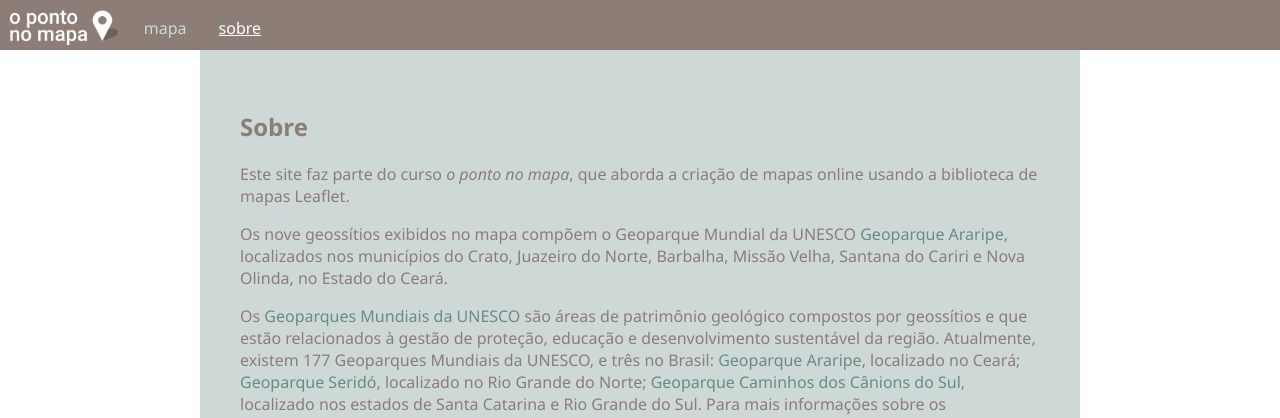
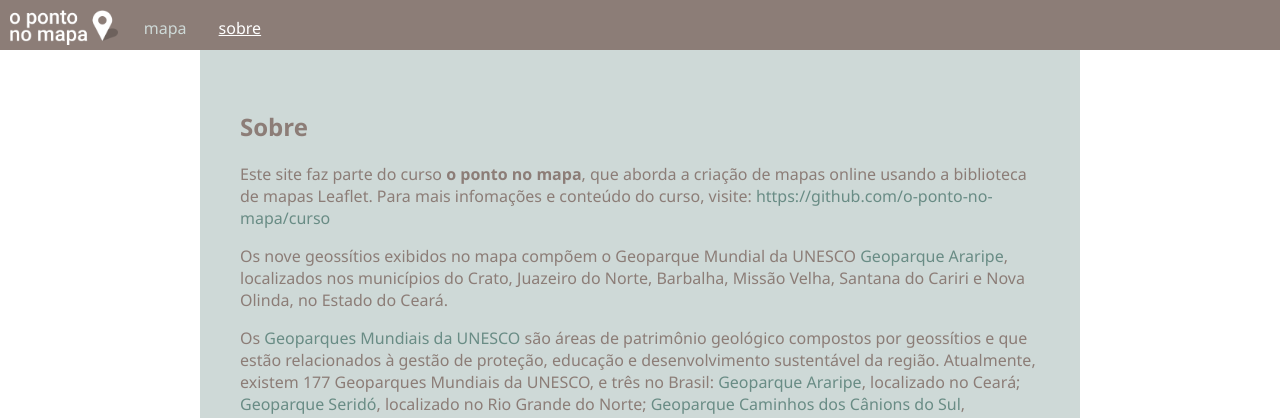
Before and after one commit to O-ponto-no-mapa/site, a plain HTML site: page sobre.html in a window 1280 px wide. Shown: the top 418 px of the page. Drawn offline with nearby package versions, Linux system fonts and the light colour scheme.

Commit message:
Add files via upload

```diff
--- a/sobre.html
+++ b/sobre.html
@@ -6,7 +6,7 @@
     <meta name="viewport" content="width=device-width, initial-scale=1.0, maximum-scale=1.0, user-scalable=no"">
     <link rel=" stylesheet" href="estilo.css">
     <link rel="icon" type="image/x-icon" href="favicon.ico">
-    <title>13. O ponto no mapa</title>
+    <title>O ponto no mapa</title>
 
     <!--Abaixo é refeerenciada a folha de estilo da biblioteca de mapas Leaflet-->
     <link rel="stylesheet" href="https://unpkg.com/leaflet@1.9.3/dist/leaflet.css"
@@ -30,9 +30,11 @@
     <div class="caixaConteudo">
         <div class="conteudoTexto">
             <h2>Sobre</h2>
-            <p>Este site faz parte do curso <em>o ponto no mapa</em>, que aborda a criação de mapas online usando a
+            <p>Este site faz parte do curso <strong>o ponto no mapa</strong>, que aborda a criação de mapas online usando a
                 biblioteca de
-                mapas Leaflet. </p>
+                mapas Leaflet. Para mais infomações e conteúdo do curso, visite: <a
+                    href="https://github.com/o-ponto-no-mapa/curso" target="_blank">https://github.com/o-ponto-no-mapa/curso</a></p>
+
             <p>Os nove geossítios exibidos no mapa compõem o Geoparque Mundial da UNESCO <a
                     href="http://geoparkararipe.urca.br" target="_blank">Geoparque Araripe</a>, localizados nos
                 municípios do Crato,
@@ -55,12 +57,14 @@
             <div class="imagem">
                 <img src="https://upload.wikimedia.org/wikipedia/commons/6/6f/CHAPADA_DO_ARARIPE_04.jpg">
                 <p>Chapada do Araripe, Cariri, 2011. Fonte: <a
-                        href="https://commons.wikimedia.org/wiki/File:CHAPADA_DO_ARARIPE_04.jpg"  target="_blank">Augusto
-                        Pessoa</a>, <a href="https://creativecommons.org/licenses/by-sa/3.0"  target="_blank">CC BY-SA 3.0</a>, via
+                        href="https://commons.wikimedia.org/wiki/File:CHAPADA_DO_ARARIPE_04.jpg" target="_blank">Augusto
+                        Pessoa</a>, <a href="https://creativecommons.org/licenses/by-sa/3.0" target="_blank">CC BY-SA
+                        3.0</a>, via
                     Wikimedia Commons</p>
             </div>
 
-            <p>O curso <em>o ponto no mapa</em> é desenvolvido por <a href="http://arturvc.net.br"  target="_blank">Artur Cordeiro</a>.</p>
+            <p>O curso <em>o ponto no mapa</em> é desenvolvido por <a href="http://arturvc.net.br" target="_blank">Artur
+                    Cordeiro</a>.</p>
             <p>Cariri, 2023.</p>
 
         </div>
```
